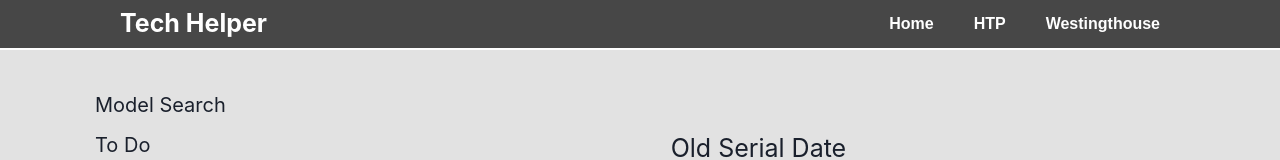
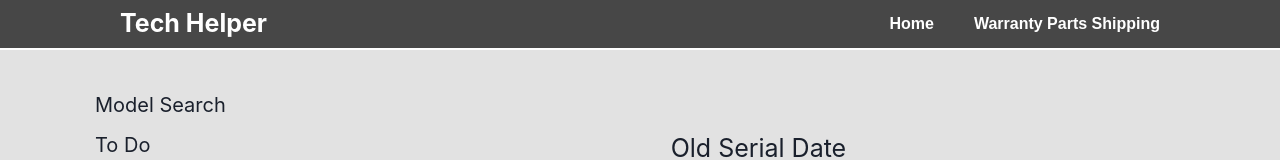
Before and after one commit to Erick-Bravo/tech_helper, a React (Create React App) app: page / in a window 1280 px wide. Shown: the top 160 px of the page. Built offline with nearby package versions, Linux system fonts and the light colour scheme.

Commit message:
teams excel link for warranty parts shipping

```diff
--- a/src/components/NavBar.tsx
+++ b/src/components/NavBar.tsx
@@ -2,6 +2,10 @@ import { Box, Flex, Link, Text } from "@chakra-ui/react";
 import { darkGray } from "../globals";
 
 const navTexPad = "0 20px";
+
+const excelFileId =
+  "https://aristonthermo.sharepoint.com/:x:/r/sites/USAWarrantyShipments-SAP/Documenti%20condivisi/General/Warranty%20Parts%20Shipping.xlsx?d=wdd52a2b1fbb145629b47a222ecc8ede3&csf=1&web=1&e=IwmqUj";
+const teamsLink = `msteams://teams.microsoft.com/l/file/${excelFileId}`;
 
 const NavBar = () => {
   return (
@@ -28,15 +32,19 @@ const NavBar = () => {
         fontFamily="sans-serif"
         color="white"
       >
-        <Link p={navTexPad} _hover={{textUnderlineOffset: "none"}} href="/">
+        <Link p={navTexPad} _hover={{ textUnderlineOffset: "none" }} href={teamsLink}>
           Home
         </Link>
-        <Link p={navTexPad} _hover={{textUnderlineOffset: "none"}} href="/htp">
-          HTP
+        <Link
+          p={navTexPad}
+          _hover={{ textUnderlineOffset: "none" }}
+          href="/htp"
+        >
+          Warranty Parts Shipping
         </Link>
-        <Link p={navTexPad} _hover={{textUnderlineOffset: "none"}} href="/westinghouse">
+        {/* <Link p={navTexPad} _hover={{textUnderlineOffset: "none"}} href="/westinghouse">
           Westingthouse
-        </Link>
+        </Link> */}
       </Flex>
     </Flex>
   );
```
Also changed, not shown: src/components/WarrantyButton.tsx (added, +17 -0 lines).
